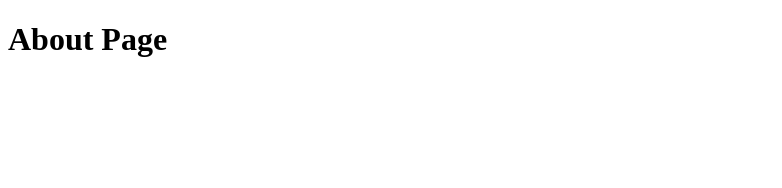
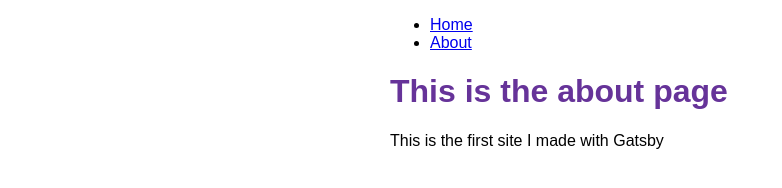
Before and after one commit to nofarshaked/gatsbyTutorial, a Gatsby site: page /about in a window 1280 px wide. Shown: the whole page, without its empty margins (0-782 px from the left). Built offline with nearby package versions, Linux system fonts and the light colour scheme; Gatsby itself is replaced by a stand-in of ours.

Commit message:
added react comonents

```diff
--- /dev/null
+++ b/src/components/layout.js
@@ -0,0 +1,22 @@
+import * as React from "react";
+import { Link } from "gatsby";
+import { container, heading, navLinks, navLinksItem, navLinksText } from './layout.module.css'
+console.log('container: ', container)
+
+const Layout = ({ pageTitle, pageHead, children }) => {
+    return (
+        <main className={container}>
+            <title>{pageTitle}</title>
+            <nav>
+                <ul className={navLinks}>
+                    <li className={navLinksItem}><Link to="/" className={navLinksText}>Home</Link></li>
+                    <li className={navLinksItem}><Link to="/about" className={navLinksText}>About</Link></li>
+                </ul>
+            </nav>
+            <h1 className={heading}>{pageHead}</h1>
+            {children}
+        </main>
+    )
+}
+
+export default Layout;
--- /dev/null
+++ b/src/components/layout.module.css
@@ -0,0 +1,19 @@
+.container {
+    margin: auto;
+    max-width: 500px;
+    font-family: sans-serif;
+}
+.heading {
+    color: rebeccapurple;
+}
+.nav-links {
+    display: flex;
+    list-style: none;
+    padding-left: 0;
+}
+.nav-links-item {
+    padding-right: 2rem;
+}
+.nav-links-text {
+    color: black;
+}
--- a/src/pages/about.js
+++ b/src/pages/about.js
@@ -1,10 +1,12 @@
 import * as React from "react";
+import { Link } from "gatsby";
+import Layout from '../components/layout';
 
 const About = () => {
     return (
-        <>
-            <h1>About Page</h1>
-        </>
+        <Layout pageTitle='About' pageHead='This is the about page'>
+            <p>This is the first site I made with Gatsby</p>
+        </Layout>
     );
 };
 
```
Also changed, not shown: src/pages/index.js (+5 -2 lines).
